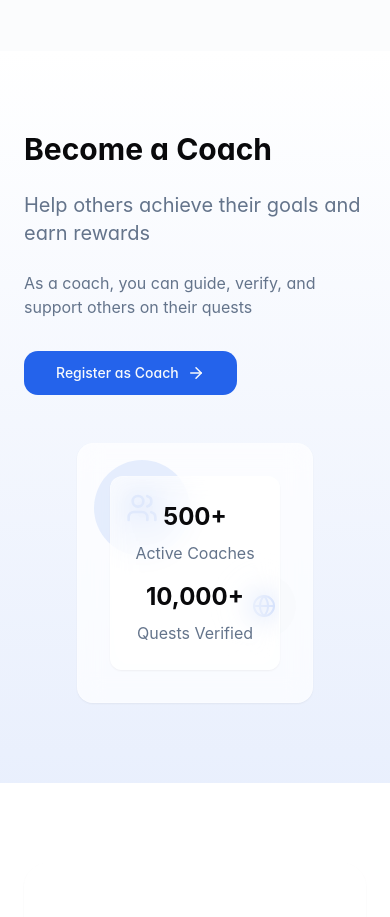
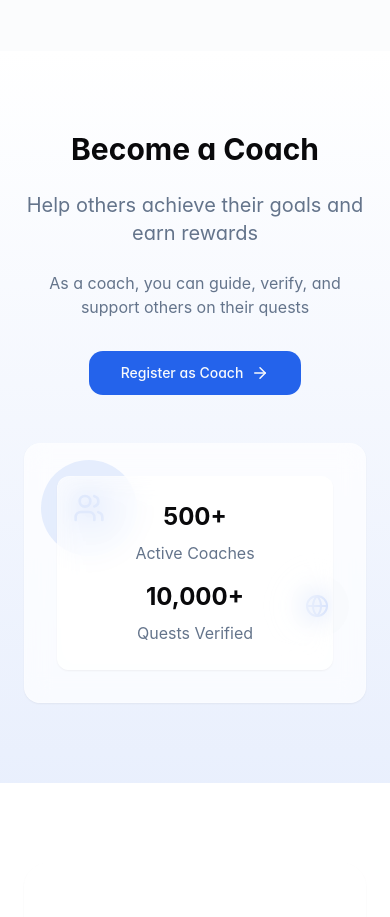
Before and after one commit to dhalsim/bettr-quest, a React (Vite) app: page / in a window 390 px wide. Shown: the part 4380-5297 px from the top of the page. Built offline with nearby package versions, Linux system fonts and the light colour scheme; what io-ts would draw is missing.

Commit message:
Fix: Align "Become a Coach" section on small screens
Align the content of the "Become a Coach" section to the center on small screens.

```diff
--- a/src/pages/Index.tsx
+++ b/src/pages/Index.tsx
@@ -179,8 +179,8 @@ const Index = () => {
       {/* Become a Coach Section */}
       <section className="py-20 px-6 bg-gradient-to-b from-background to-primary/10">
         <div className="max-w-7xl mx-auto">
-          <div className="flex flex-col lg:flex-row items-center gap-12">
-            <div className="lg:w-1/2">
+          <div className="flex flex-col items-center gap-12">
+            <div className="w-full lg:w-1/2 text-center lg:text-left">
               <h2 className="text-3xl font-bold mb-6">{t('Become a Coach')}</h2>
               <p className="text-xl text-muted-foreground mb-6">
                 {t('Help others achieve their goals and earn rewards')}
@@ -188,6 +188,7 @@ const Index = () => {
               <p className="text-muted-foreground mb-8">
                 {t('As a coach, you can guide, verify, and support others on their quests')}
               </p>
+              <div className="flex justify-center lg:justify-start">
                 <Link to="/register-coach">
                   <Button size="lg">
                     {t('Register as Coach')}
@@ -195,7 +196,8 @@ const Index = () => {
                   </Button>
                 </Link>
               </div>
-            <div className="lg:w-1/2 glass rounded-2xl p-8 flex justify-center items-center">
+            </div>
+            <div className="w-full lg:w-1/2 glass rounded-2xl p-8 flex justify-center items-center">
               <div className="relative w-full max-w-md aspect-video flex items-center justify-center">
                 <div className="absolute w-24 h-24 bg-primary/10 rounded-full -top-4 -left-4 flex items-center justify-center">
                   <Users size={32} className="text-primary" />
```
Lines whose indentation alone changed are shown as unchanged.
